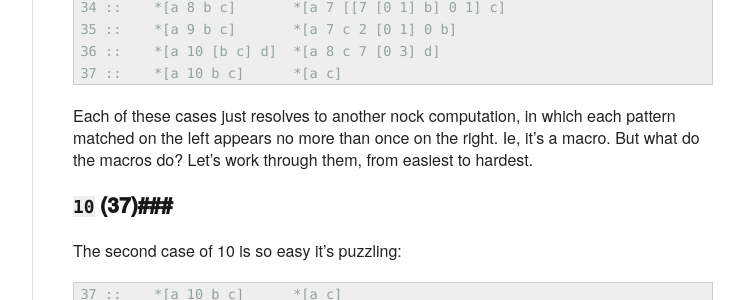
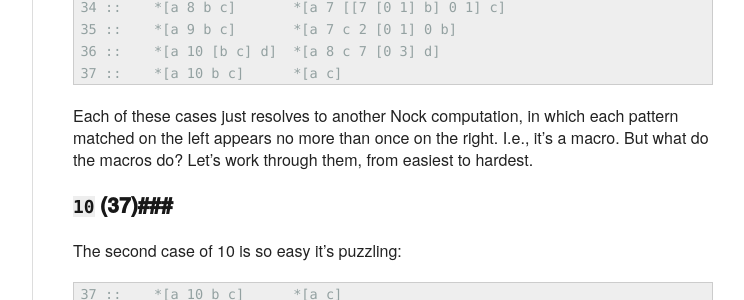
Before and after one commit to urbit/old-urbit.org, a Jekyll site: the page built from _posts/doc/2013-11-18-urbit-is-easy-ch3.markdown, in a window 1280 px wide and 900 px high, scrolled down 2719 px. Shown: the part 156-456 px from the top of the window, without its empty margins (378-1122 px from the left). Built offline with Jekyll 4.4.1, drawn with Linux system fonts in a browser that asks for light colours.

Commit message:
other nits

```diff
--- a/_posts/doc/2013-11-18-urbit-is-easy-ch1.markdown
+++ b/_posts/doc/2013-11-18-urbit-is-easy-ch1.markdown
@@ -254,6 +254,7 @@
     ^F  right arrow
     ^K  kill to end of line
     ^L  clear the screen
+    ^R  search through history
     ^U  kill the whole line
     ^Y  yank (restore from kill ring)
 
--- a/_posts/doc/2013-11-18-urbit-is-easy-ch2.markdown
+++ b/_posts/doc/2013-11-18-urbit-is-easy-ch2.markdown
@@ -168,7 +168,7 @@
 
 ##Rules##
 
-Nock's semantics are defined as a reduction algebra.  To compute
+A Nock program is given meaning by a process of reduction.  To compute
 `Nock(x)`, where `x` is any noun, we step through the rules from
 the top down, find the first left-hand side that matches `x`, and
 reduce it to the right-hand side.
--- a/_posts/doc/2013-11-18-urbit-is-easy-ch3.markdown
+++ b/_posts/doc/2013-11-18-urbit-is-easy-ch3.markdown
@@ -146,9 +146,9 @@
     36 ::    *[a 10 [b c] d]  *[a 8 c 7 [0 3] d]
     37 ::    *[a 10 b c]      *[a c]
 
-Each of these cases just resolves to another nock computation, in
+Each of these cases just resolves to another Nock computation, in
 which each pattern matched on the left appears no more than once
-on the right.  Ie, it's a macro.  But what do the macros do?
+on the right.  I.e., it's a macro.  But what do the macros do?
 Let's work through them, from easiest to hardest.
 
 ###`10` (37)###
```
Also changed, not shown: _posts/doc/2013-11-18-urbit-is-easy-ch5.markdown (+7 -7 lines).
